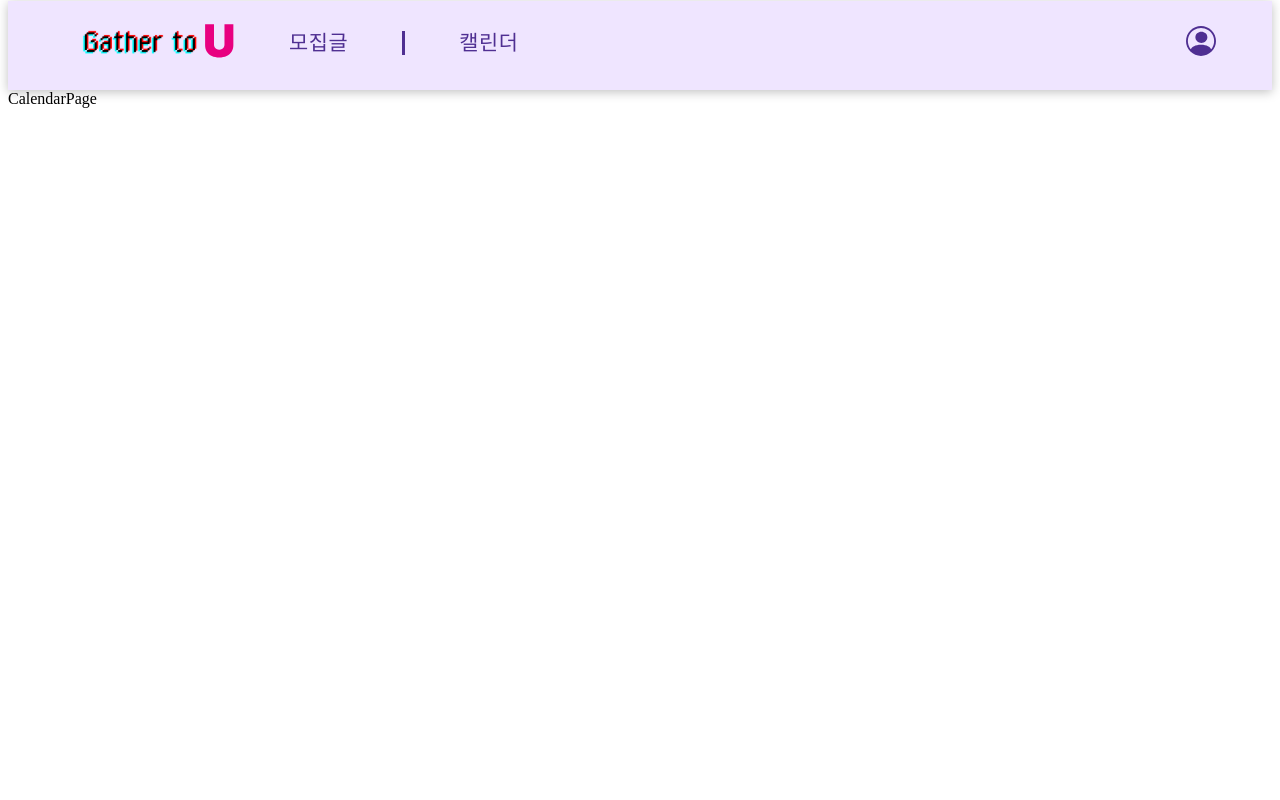
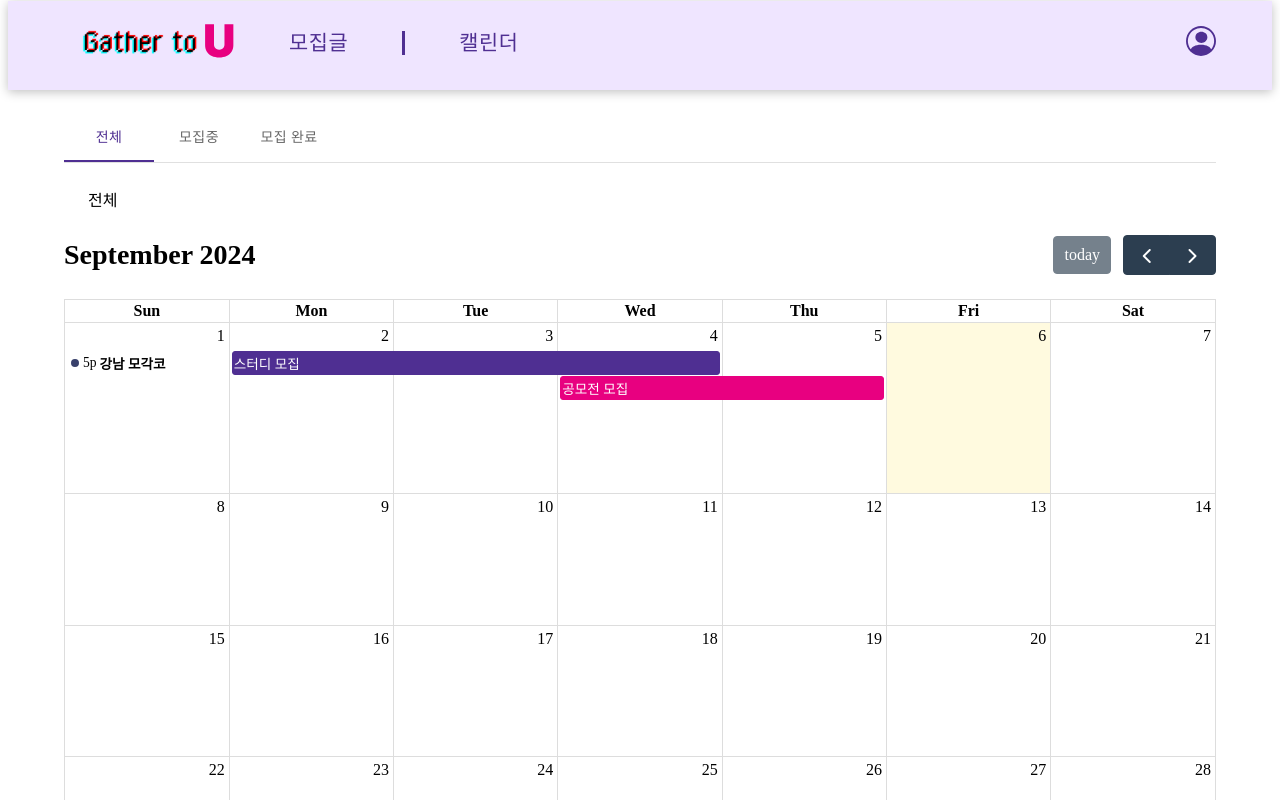
Before and after one commit to dyeon-dev/Gather_To_U, a React (Create React App) app: page /calendar in a window 1280 px wide. Shown: the top 800 px of the page. Built offline with nearby package versions, Linux system fonts and the light colour scheme.

Commit message:
feat: fullCalendar 라이브러리 적용

```diff
--- a/package.json
+++ b/package.json
@@ -5,6 +5,10 @@
   "dependencies": {
     "@emotion/react": "^11.13.3",
     "@emotion/styled": "^11.13.0",
+    "@fullcalendar/core": "^6.1.15",
+    "@fullcalendar/daygrid": "^6.1.15",
+    "@fullcalendar/interaction": "^6.1.15",
+    "@fullcalendar/react": "^6.1.15",
     "@mui/icons-material": "^6.0.2",
     "@mui/material": "^6.0.2",
     "@testing-library/jest-dom": "^5.17.0",
--- a/src/App.js
+++ b/src/App.js
@@ -6,8 +6,8 @@ import RegisterPage from "./components/views/RegisterPage/RegisterPage";
 import CalendarPage from "./components/views/CalendarPage/CalendarPage";
 import MyPage from "./components/views/MyPage/MyPage";
 
-import { ThemeProvider } from '@mui/material/styles';
-import theme from './components/common/theme';
+import { ThemeProvider } from "@mui/material/styles";
+import theme from "./components/styles/theme";
 
 function App() {
   return (
--- a/src/components/common/Navbar/Navbar.js
+++ b/src/components/common/Navbar/Navbar.js
@@ -1,6 +1,7 @@
 import React from "react";
+import { useNavigate } from "react-router-dom";
 import styles from "./Navbar.module.css";
-import Logo from "../Logo";
+import Logo from "../../constants/Logo";
 import AppBar from "@mui/material/AppBar";
 import Box from "@mui/material/Box";
 import Toolbar from "@mui/material/Toolbar";
@@ -12,8 +13,10 @@ import Container from "@mui/material/Container";
 import Button from "@mui/material/Button";
 import MenuItem from "@mui/material/MenuItem";
 
-const pages = ["모집글 ", "캘린더"];
+const pages = ["모집글", "캘린더"];
 export default function Navbar() {
+  const navigate = useNavigate();
+
   const [anchorElNav, setAnchorElNav] = React.useState(null);
   const [anchorEl, setAnchorEl] = React.useState(null);
 
@@ -32,6 +35,21 @@ export default function Navbar() {
   const handleClose = () => {
     setAnchorEl(null);
   };
+
+  const handleLogoClick = () => {
+    navigate("/");
+  };
+
+  const handlePageClick = (page) => {
+    if (page === "모집글") {
+      navigate("/");
+    } else if (page === "캘린더") {
+      navigate("/calendar");
+    }
+    handleCloseNavMenu();
+  };
+
+
   return (
     <AppBar
       position="static"
@@ -46,10 +64,10 @@ export default function Navbar() {
       <Container maxWidth="lg">
         <Toolbar disableGutters>
           {/* 로고 */}
-          <div className={styles.desktopLogo}>
+          <div className={styles.desktopLogo} onClick={handleLogoClick} >
             <Logo />
           </div>
-          <div className={styles.mobileLogo}>
+          <div className={styles.mobileLogo} onClick={handleLogoClick} >
             <Logo />
           </div>
           {/* mobile */}
@@ -80,7 +98,7 @@ export default function Navbar() {
               sx={{ display: { xs: "block", md: "none" } }}
             >
               {pages.map((page) => (
-                <MenuItem key={page} onClick={handleCloseNavMenu}>
+                <MenuItem key={page} onClick={() => handlePageClick(page)}>
                   <Typography sx={{ textAlign: "center" }}>{page}</Typography>
                 </MenuItem>
               ))}
@@ -92,7 +110,7 @@ export default function Navbar() {
             {pages.map((page, index) => (
               <React.Fragment key={page}>
                 <Button
-                  onClick={handleCloseNavMenu}
+                  onClick={() => handlePageClick(page)}
                   className={styles.pageButton}
                   sx={{
                     my: 2,
@@ -106,6 +124,8 @@ export default function Navbar() {
               </React.Fragment>
             ))}
           </Box>
+
+          {/* profile */}
           <Box sx={{ flexGrow: 0 }}>
             <div>
               <svg
--- /dev/null
+++ b/src/components/constants/colors.js
@@ -0,0 +1,5 @@
+export const primary_color = '#E80080';
+export const secondary_color = '#4F2F92';
+export const mute_navy_color = '#38406B';
+export const background_color = '#303030';
+export const gray_color = '#D7D7D7';
--- a/src/components/common/theme.js
+++ b/src/components/styles/theme.js
@@ -1,9 +1,10 @@
 import { createTheme } from '@mui/material/styles';
+import { secondary_color } from '../constants/colors';
 
 const theme = createTheme({
   palette: {
     primary: {
-      main: '#4F2F92',
+      main: secondary_color,
     },
   },
 });
--- a/src/components/views/CalendarPage/CalendarPage.js
+++ b/src/components/views/CalendarPage/CalendarPage.js
@@ -1,9 +1,34 @@
-import React from 'react'
+import React from "react";
+import Tab from "../../common/Tabs/Tab";
+import { Container } from "@mui/material";
+import { mute_navy_color, primary_color, secondary_color } from "../../constants/colors";
+// 캘린더 플러그인
+import FullCalendar from "@fullcalendar/react";
+import dayGridPlugin from "@fullcalendar/daygrid";
+import interactionPlugin from "@fullcalendar/interaction"; // needed for dayClick
 
 function CalendarPage() {
+  const handleDateClick = (arg) => {
+    alert(arg.dateStr);
+  };
+
   return (
-    <div>CalendarPage</div>
-  )
+    <div>
+      <Container maxWidth="lg" sx={{ mt: 3 }}>
+        <Tab />
+        <FullCalendar
+          plugins={[dayGridPlugin, interactionPlugin]}
+          initialView="dayGridMonth"
+          events={[
+            { title: "강남 모각코", date: "2024-09-01T17:00", color: mute_navy_color },
+            { title: "스터디 모집", start: "2024-09-02", end: "2024-09-05", color: secondary_color },
+            { title: "공모전 모집", start: "2024-09-04", end: "2024-09-06", color: primary_color },
+          ]}
+          dateClick={handleDateClick}
+        />
+      </Container>
+    </div>
+  );
 }
 
-export default CalendarPage
+export default CalendarPage;
```
Also changed, not shown: src/components/constants/Logo.js (renamed from src/components/common/Logo.js), 1 other file (tests, documents, lock files or other folders). Lines whose indentation alone changed are shown as unchanged.
